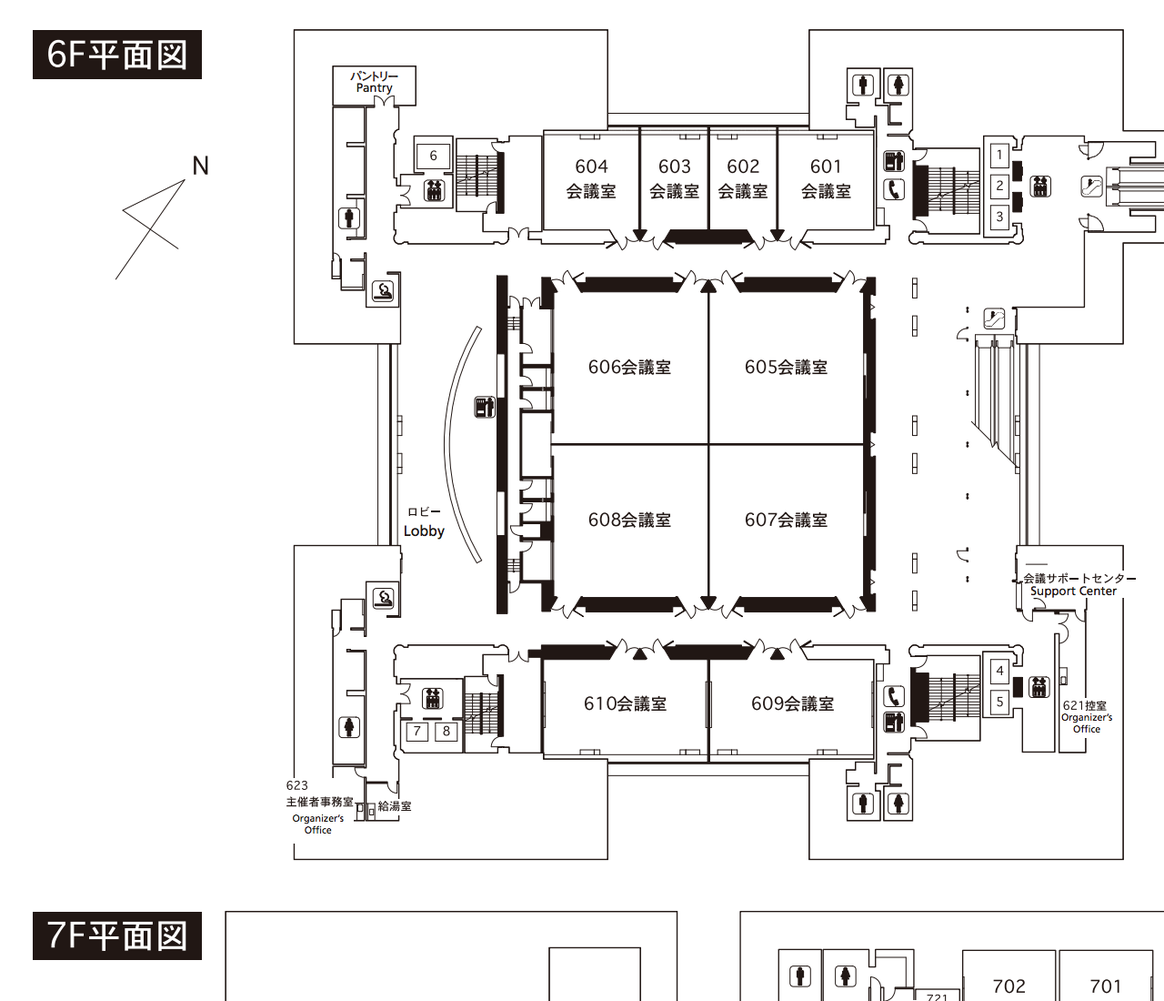
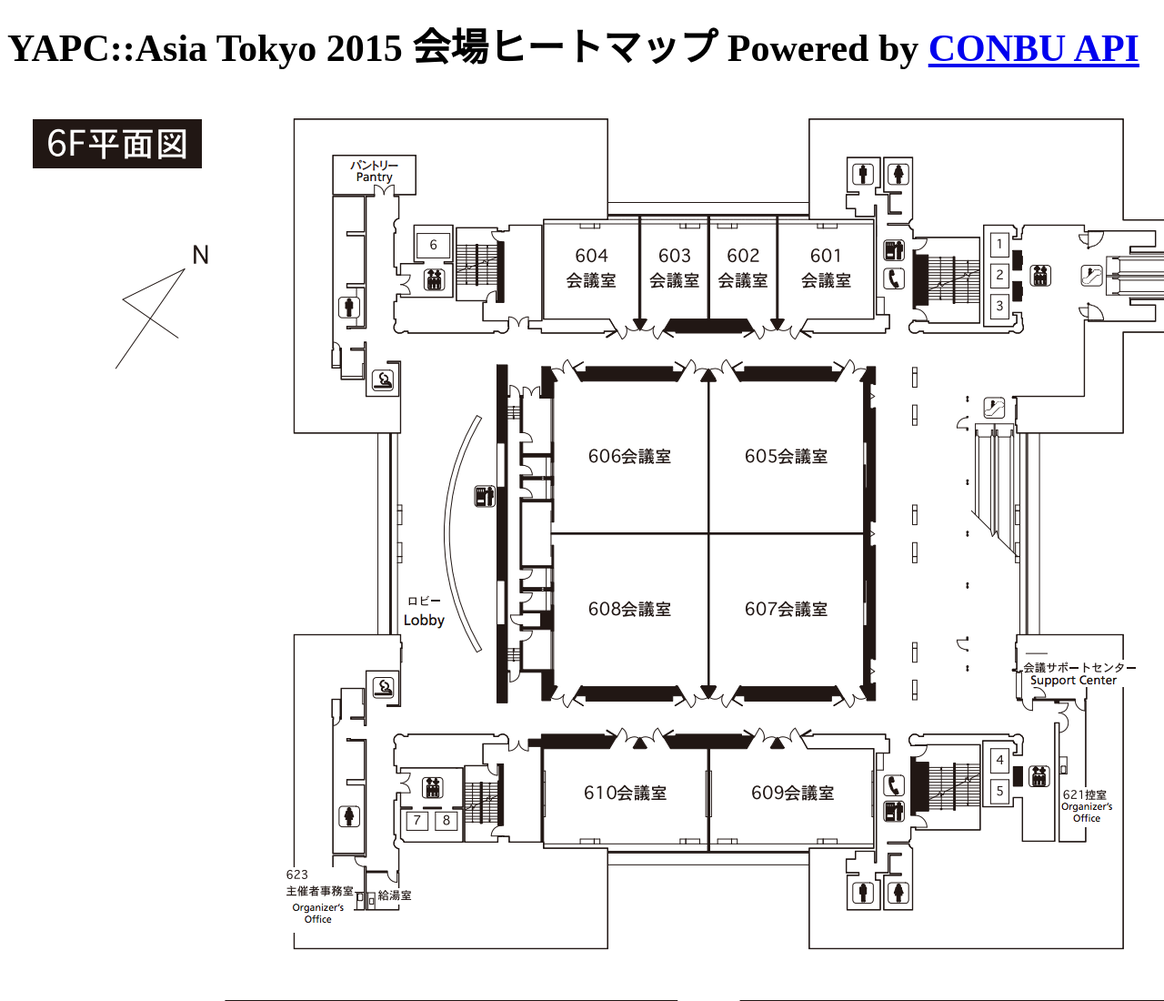
Before and after one commit to conbu/conbu-api-server, a plain HTML site: page public/index.html in a window 1280 px wide. Shown: the top 1100 px of the page at 91% size. Drawn offline with Linux system fonts and the light colour scheme; no server answers.

Commit message:
add h1 title and link to github

```diff
--- a/public/index.html
+++ b/public/index.html
@@ -2,9 +2,10 @@
 <html lang="ja">
 <head>
   <meta charset="UTF-8">
-  <title>YPAC::Asia Tokyo 会場ヒートマップ | CONBU API</title>
+  <title>YAPC::Asia Tokyo 2015 会場ヒートマップ | CONBU API</title>
 </head>
 <body>
+  <h1 style="font-size: 42px; line-height: 50px;">YAPC::Asia Tokyo 2015 会場ヒートマップ Powered by <a href="https://github.com/conbu/conbu-api-server">CONBU API</a></h1>
   <div id="top-view" alt="平面図" style="width: 1370px; height: 2070px; background-image: url('img/bigsite-top-view.png')"></div>
   <script src="js/heatmap/heatmap.min.js"></script>
   <script src="js/app.js"></script>
```
